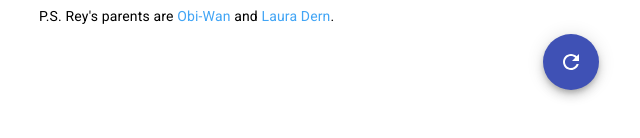
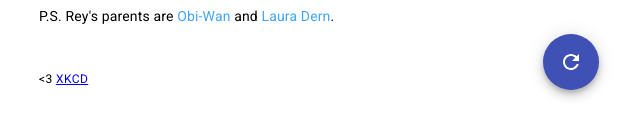
Before and after one commit to rjhoffmann/swsg, a React (Create React App) app: page / in a window 1280 px wide. Shown: the part 282-420 px from the top of the page, without its empty margins (325-965 px from the left). Built offline with nearby package versions, Linux system fonts and the light colour scheme.

Commit message:
adding attribution

```diff
--- a/src/components/App.js
+++ b/src/components/App.js
@@ -28,6 +28,10 @@ const useStyles = makeStyles(theme => ({
     position: 'absolute',
     bottom: theme.spacing(-8),
     right: theme.spacing(2),
+  },
+  source: {
+    position: 'absolute',
+    bottom: theme.spacing(-8),
   },
 }))
 
@@ -88,6 +92,10 @@ function App() {
       <Fab className={classes.regenerateFab} color="primary" onClick={() => setRegenerate(true)}>
         <RefreshIcon />
       </Fab>
+
+      <Typography variant="caption" className={classes.source}>
+        &lt;3 <a href="https://xkcd.com/2243/">XKCD</a>
+      </Typography>
     </Container>
   )
 }
--- a/src/components/data.js
+++ b/src/components/data.js
@@ -14,7 +14,7 @@ const battle = [
   'a bow that shoots little lightsaber-headed arrows',
   'x-wings and tie fighters dodging the giant letters of the opening crawl',
   'a sith educational display that uses force lightning to demonstrate the dielectric breakdown of air',
-  'kylo ren putting on another helmet over his smaller one',
+  'Kylo Ren putting on another helmet over his smaller one',
   'a sith car wash where the bristles on the brushes are little lightsabers'
 ];
 const parentsX = [ 'Luke', 'Leia', 'Han', 'Obi-Wan', 'a random junk trader' ];
```
